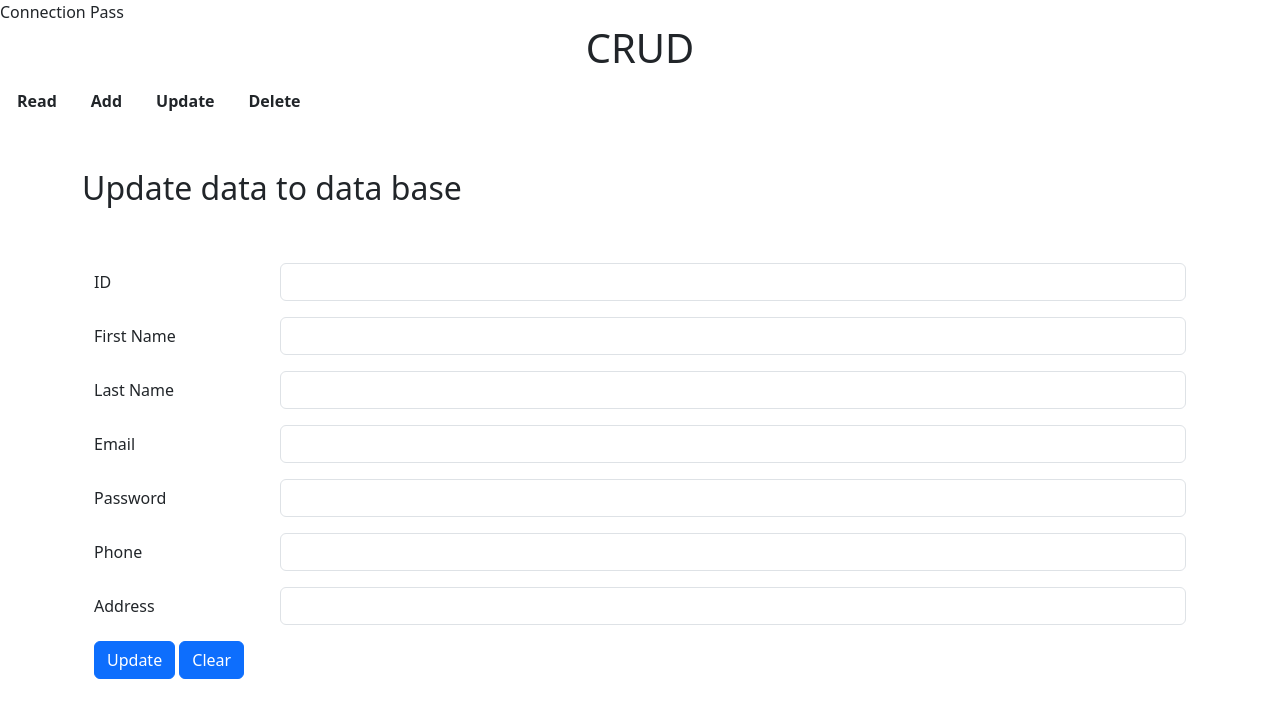
After one commit to vinit9638/crud_pract, a PHP site: page /crud_pract/update_data_inline.php?id=1 in a window 1280 px wide. The commit adds this page. Shown: the top 718 px of the page. Run offline with PHP 8.4, Linux system fonts and the light colour scheme; data that the repository does not hold is empty.

Commit message:
add and delete

```diff
--- /dev/null
+++ b/header.php
@@ -0,0 +1,46 @@
+
+<?php
+    include ("config.php");
+    $my_query = "select * from user";
+    $data = mysqli_query($conn, $my_query);
+?>
+<!DOCTYPE html>
+<html lang="en">
+
+<head>
+    <meta charset="UTF-8">
+    <meta name="viewport" content="width=device-width, initial-scale=1.0">
+    <title>Read_CRUD</title>
+    <style>
+        a{
+            color: black;
+        }
+    </style>
+    <link href="https://cdn.jsdelivr.net/npm/bootstrap@5.3.2/dist/css/bootstrap.min.css" rel="stylesheet"
+        integrity="sha384-T3c6CoIi6uLrA9TneNEoa7RxnatzjcDSCmG1MXxSR1GAsXEV/Dwwykc2MPK8M2HN" crossorigin="anonymous">
+
+</head>
+</head>
+
+<body>
+    <header>
+        <center>
+            <h1>CRUD</h1>
+        </center>
+        <div class="card-header">
+            <ul class="nav nav-tabs card-header-tabs">
+                <li class="nav-item">
+                    <b><a class="nav-link text-dark" aria-current="true" href="new_read.php">Read</a></b>
+                </li>
+                <li class="nav-item">
+                    <b><a class="nav-link text-dark" aria-current="true" href="add_data.php">Add</a></b>
+                </li>
+                <li class="nav-item ">
+                    <b><a class="nav-link text-dark" href="update_data.php">Update</a></b>
+                </li>
+                <li class="nav-item ">
+                    <b><a class="nav-link text-dark" href="#">Delete</a></b>
+                </li>
+            </ul>
+        </div>
+    </header>
--- /dev/null
+++ b/update_data_inline.php
@@ -0,0 +1,65 @@
+<?php
+include("header.php");
+$update_id = $_GET['id'];
+$select_query = "select * from user where id = {$update_id}";
+$result = mysqli_query($conn, $select_query);
+if (mysqli_num_rows($result) >0){
+    while($row = mysqli_fetch_assoc($result)){
+
+    }
+}
+
+?>
+
+<div class="container">
+    <br><br>
+    <h2>Update data to data base</h2>
+    <br><br>
+    <div class="container">
+        <form method="post" action="add_data_config.php">
+            <div class="row mb-3">
+                <label for="inputEmail3" class="col-sm-2 col-form-label">ID</label>
+                <div class="col-sm-10">
+                    <input type="text" class="form-control" id="first_name" name="first_name" value="">
+                </div>
+            </div>
+            <div class="row mb-3">
+                <label for="inputEmail3" class="col-sm-2 col-form-label">First Name</label>
+                <div class="col-sm-10">
+                    <input type="text" class="form-control" id="first_name" name="first_name">
+                </div>
+            </div>
+            <div class="row mb-3">
+                <label for="inputEmail3" class="col-sm-2 col-form-label">Last Name</label>
+                <div class="col-sm-10">
+                    <input type="text" class="form-control" id="last_name" name="last_name">
+                </div>
+            </div>
+            <div class="row mb-3">
+                <label for="inputEmail3" class="col-sm-2 col-form-label">Email</label>
+                <div class="col-sm-10">
+                    <input type="email" class="form-control" id="inputEmail3" name="email">
+                </div>
+            </div>
+            <div class="row mb-3">
+                <label for="inputPassword3" class="col-sm-2 col-form-label">Password</label>
+                <div class="col-sm-10">
+                    <input type="password" class="form-control" id="inputPassword3" name="password">
+                </div>
+            </div>
+            <div class="row mb-3">
+                <label for="inputPassword3" class="col-sm-2 col-form-label">Phone</label>
+                <div class="col-sm-10">
+                    <input type="number" class="form-control" id="inputPassword3" name="phone">
+                </div>
+            </div>
+            <div class="row mb-3">
+                <label for="inputPassword3" class="col-sm-2 col-form-label">Address</label>
+                <div class="col-sm-10">
+                    <input type="text" class="form-control" id="inputPassword3" name="address">
+                </div>
+            </div>
+            <button type="submit" class="btn btn-primary">Update</button>
+            <button type="submit" class="btn btn-primary">Clear</button>
+        </form>
+    </div>
```
Also changed, not shown: add_data.php (added, +83 -0 lines), add_data_config.php (added, +13 -0 lines), delete_config.php (added, +10 -0 lines), new_read.php (+23 -50 lines), update_data.php (added, +55 -0 lines).
